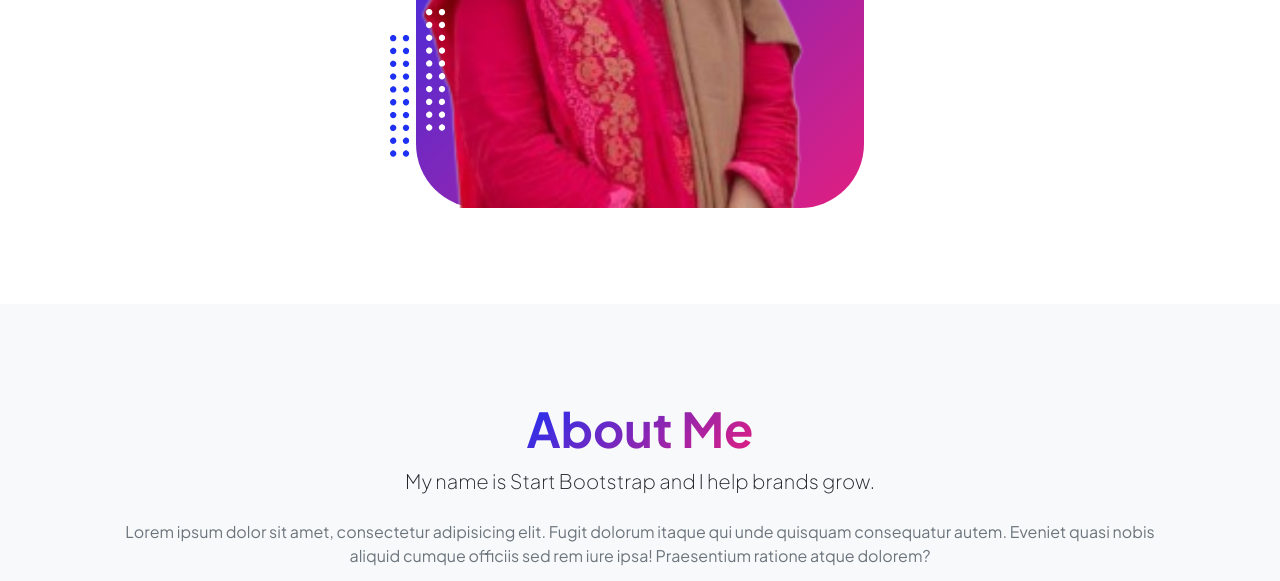
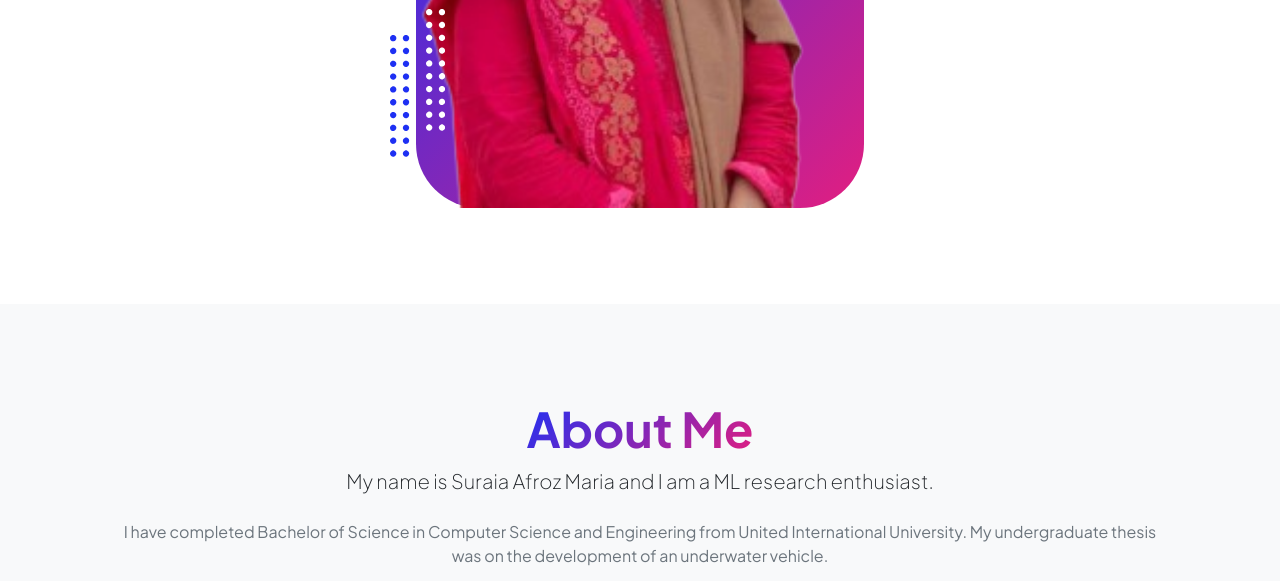
Before and after one commit to afrozmaria07/suraiaafrozmaria99, a plain HTML site: page index.html in a window 1280 px wide. Shown: the part 642-1223 px from the top of the page. Drawn offline with nearby package versions, Linux system fonts and the light colour scheme.

Commit message:
Update index.html

```diff
--- a/index.html
+++ b/index.html
@@ -183,8 +183,8 @@
                         <div class="col-xxl-8">
                             <div class="text-center my-5">
                                 <h2 class="display-5 fw-bolder"><span class="text-gradient d-inline">About Me</span></h2>
-                                <p class="lead fw-light mb-4">My name is Start Bootstrap and I help brands grow.</p>
-                                <p class="text-muted">Lorem ipsum dolor sit amet, consectetur adipisicing elit. Fugit dolorum itaque qui unde quisquam consequatur autem. Eveniet quasi nobis aliquid cumque officiis sed rem iure ipsa! Praesentium ratione atque dolorem?</p>
+                                <p class="lead fw-light mb-4">My name is Suraia Afroz Maria and I am a ML research enthusiast. </p>
+                                <p class="text-muted">I have completed Bachelor of Science in Computer Science and Engineering from United International University. My undergraduate thesis was on the development of an underwater vehicle.</p>
                                 <div class="d-flex justify-content-center fs-2 gap-4">
                                     <a class="text-gradient" href="#!"><i class="bi bi-twitter"></i></a>
                                     <a class="text-gradient" href="#!"><i class="bi bi-linkedin"></i></a>
```
